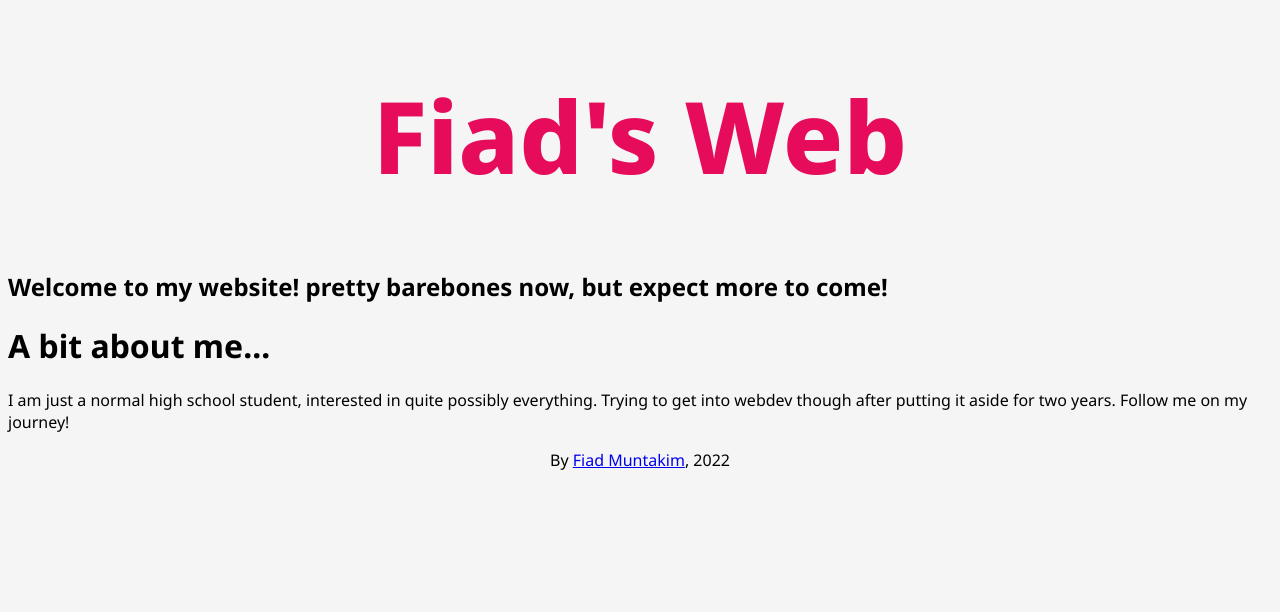
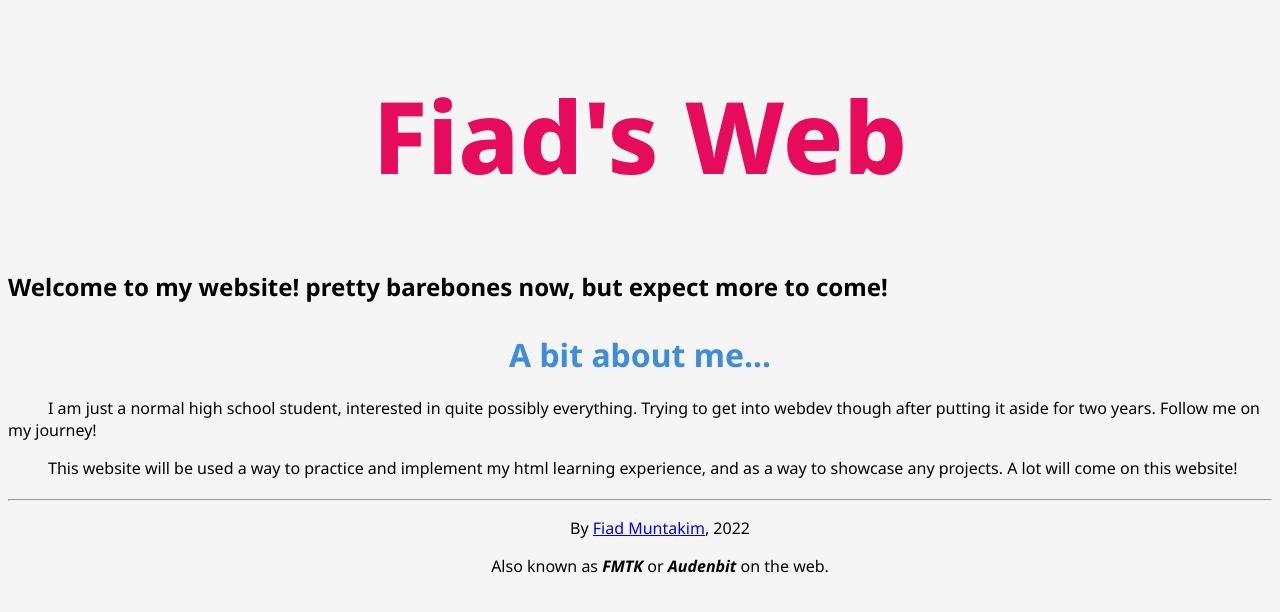
Before and after one commit to audenbit/audenbit.github.io, a plain HTML site: page index.html in a window 1280 px wide. Drawn offline with Linux system fonts and the light colour scheme.

Commit message:
fix indentation, change color of subtitles, and general tidying of code

```diff
--- a/index.html
+++ b/index.html
@@ -13,18 +13,30 @@
     <h2>
       Welcome to my website! pretty barebones now, but expect more to come!
     </h2>
-    <h1>A bit about me...</h1>
+    <div class="about-me">
+      <h1 class="subtitle">A bit about me...</h1>
       <p>
         I am just a normal high school student, interested in quite possibly
         everything. Trying to get into webdev though after putting it aside for
         two years. Follow me on my journey!
       </p>
-
+      <p>
+        This website will be used a way to practice and implement my html
+        learning experience, and as a way to showcase any projects. A lot will
+        come on this website!
+      </p>
+    </div>
+    <hr />
+    <div class="test">
       <footer>
         <p>
           By <a href="https://www.github.com/audenbit">Fiad Muntakim</a>, 2022
+        <p>
+          Also known as <strong><em>FMTK</em></strong> or
+          <strong><em>Audenbit</em></strong> on the web.
+        </p>
         </p>
       </footer>
-
+    </div>
   </body>
 </html>
--- a/stylesheet.css
+++ b/stylesheet.css
@@ -1,8 +1,12 @@
-@import url('https://fonts.googleapis.com/css2?family=Noto+Sans:ital,wght@0,100;0,200;0,300;0,400;0,500;0,600;0,700;0,800;0,900;1,100;1,200;1,300;1,400;1,500;1,600;1,700;1,800;1,900&display=swap');
+@import url("https://fonts.googleapis.com/css2?family=Noto+Sans:ital,wght@0,100;0,200;0,300;0,400;0,500;0,600;0,700;0,800;0,900;1,100;1,200;1,300;1,400;1,500;1,600;1,700;1,800;1,900&display=swap");
 
 body {
-    font-family: 'Noto Sans', sans-serif;
+  font-family: "Noto Sans", sans-serif;
   background-color: rgb(245, 245, 245);
+}
+
+p {
+  text-indent: 40px;
 }
 
 .title {
@@ -12,6 +16,16 @@ body {
   color: rgb(230, 11, 91);
 }
 
+.subtitle {
+  color: rgb(62, 140, 220);
+  text-align: center;
+  margin-top: 30px;
+}
+
+hr {
+  margin-top: 20px;
+}
+
 footer p {
   text-align: center;
 }
```
Lines whose indentation alone changed are shown as unchanged.
